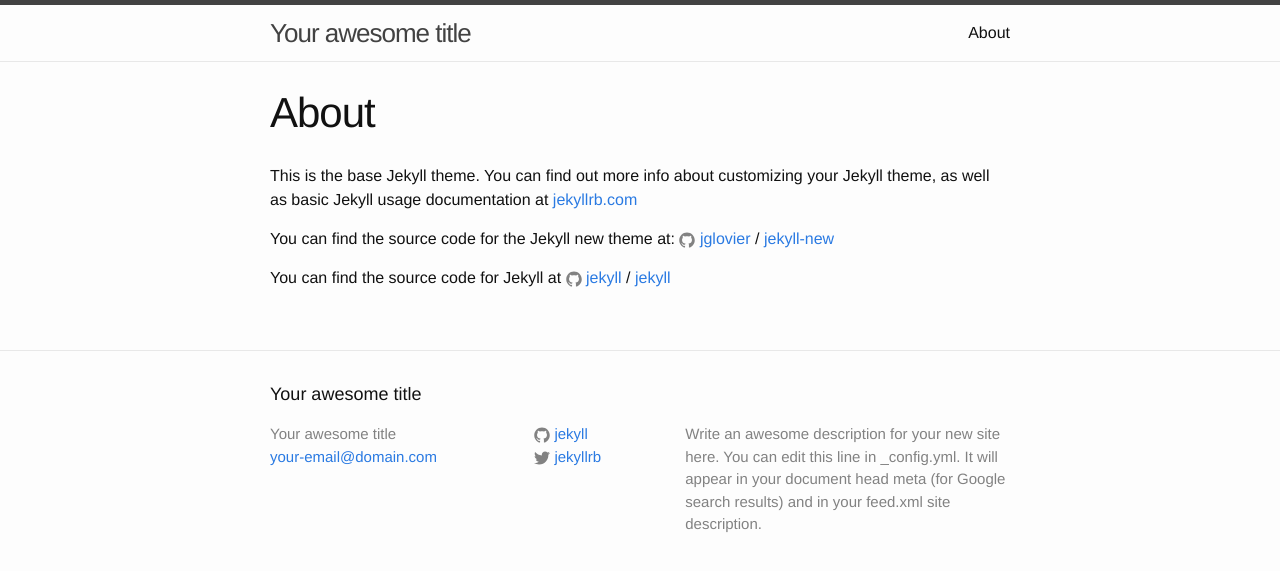
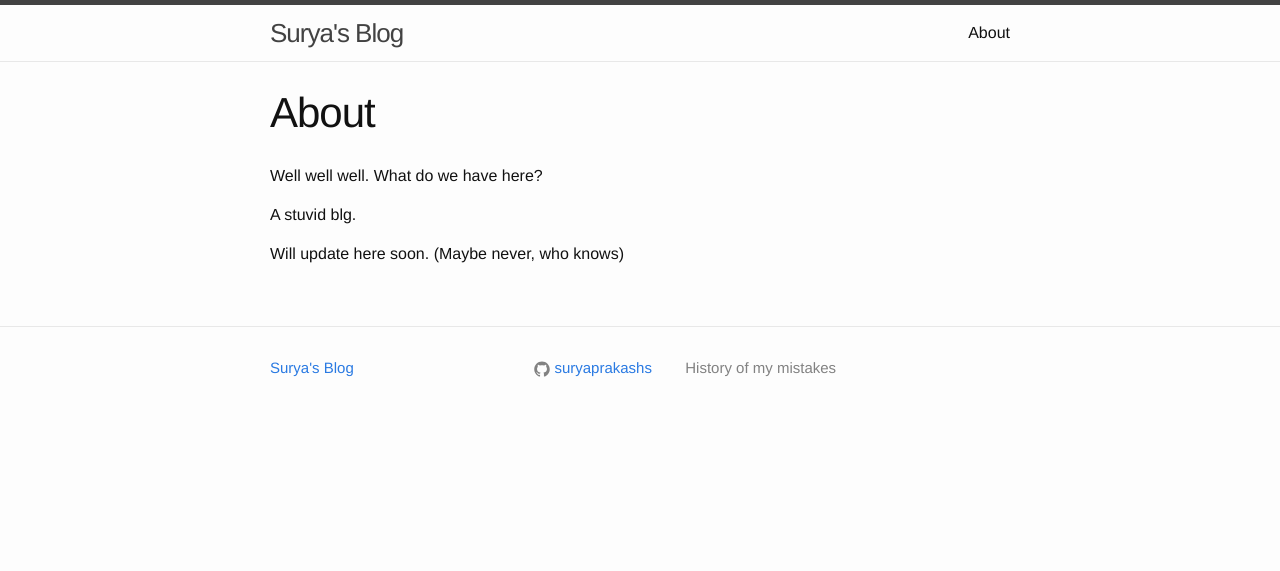
Before and after one commit to suryaprakashs/suryaprakashs.github.io, a Jekyll site: the page built from about.md, in a window 1280 px wide. Shown: the top 571 px of the page. Built offline with Jekyll 4.4.1, drawn with Linux system fonts in a browser that asks for light colours.

```diff
--- a/_config.yml
+++ b/_config.yml
@@ -6,16 +6,12 @@
 # 'jekyll serve'. If you change this file, please restart the server process.
 
 # Site settings
-title: Your awesome title
-email: your-email@domain.com
+title: Surya's Blog
 description: > # this means to ignore newlines until "baseurl:"
-  Write an awesome description for your new site here. You can edit this
-  line in _config.yml. It will appear in your document head meta (for
-  Google search results) and in your feed.xml site description.
+  History of my mistakes
 baseurl: "" # the subpath of your site, e.g. /blog
-url: "http://yourdomain.com" # the base hostname & protocol for your site
-twitter_username: jekyllrb
-github_username:  jekyll
+url: "https://suryaprakashs.github.io" # the base hostname & protocol for your site
+github_username:  suryaprakashs
 
 # Build settings
 markdown: kramdown
--- a/_includes/footer.html
+++ b/_includes/footer.html
@@ -2,13 +2,10 @@
 
   <div class="wrapper">
 
-    <h2 class="footer-heading">{{ site.title }}</h2>
-
     <div class="footer-col-wrapper">
       <div class="footer-col footer-col-1">
         <ul class="contact-list">
-          <li>{{ site.title }}</li>
-          <li><a href="mailto:{{ site.email }}">{{ site.email }}</a></li>
+          <li><a href="{{ site.baseurl }}/">{{ site.title }}</a></li>
         </ul>
       </div>
 
--- a/about.md
+++ b/about.md
@@ -4,12 +4,8 @@ title: About
 permalink: /about/
 ---
 
-This is the base Jekyll theme. You can find out more info about customizing your Jekyll theme, as well as basic Jekyll usage documentation at [jekyllrb.com](http://jekyllrb.com/)
+Well well well. What do we have here?
 
-You can find the source code for the Jekyll new theme at:
-{% include icon-github.html username="jglovier" %} /
-[jekyll-new](https://github.com/jglovier/jekyll-new)
+A stuvid blg.
 
-You can find the source code for Jekyll at
-{% include icon-github.html username="jekyll" %} /
-[jekyll](https://github.com/jekyll/jekyll)
+Will update here soon. (Maybe never, who knows)
```
Also changed, not shown: _posts/2020-07-13-1-intro.markdown (added, +7 -0 lines), _posts/2020-07-13-2-handlebar-error.markdown (added, +14 -0 lines), _posts/2020-07-13-middleware-3-pipeline-order.markdown (added, +44 -0 lines), _posts/2020-07-13-welcome-to-jekyll.markdown (deleted, +0 -25 lines), 1 other file.
